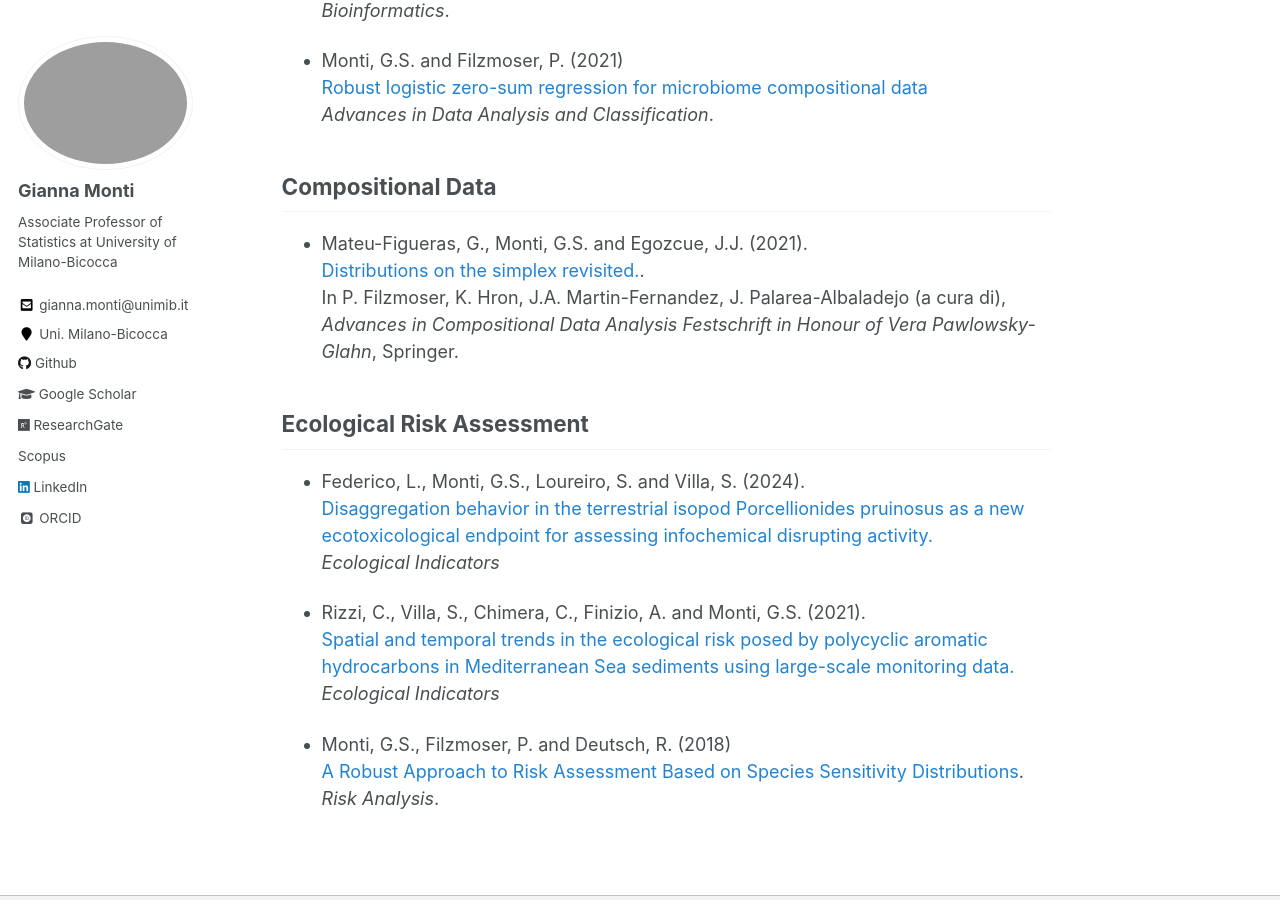
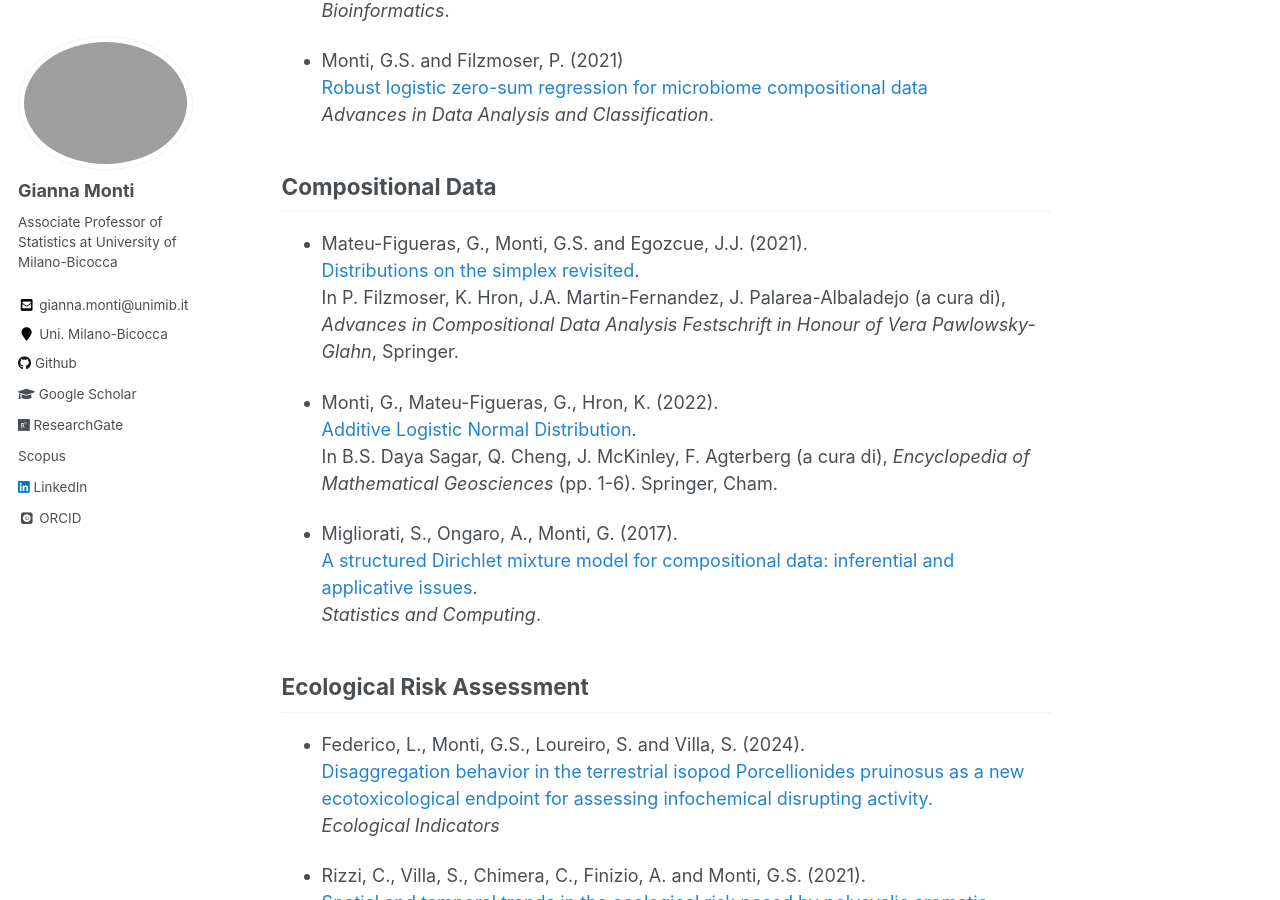
Before and after one commit to giannamonti/giannamonti.github.io, a Jekyll site: the page built from _pages/publications.md, in a window 1280 px wide and 900 px high, scrolled down 532 px. Built offline with Jekyll 4.4.1, drawn with Linux system fonts in a browser that asks for light colours; some web fonts are replaced; a style sheet for code colours, icons or effects is not loaded.

Commit message:
publications

```diff
--- a/_pages/publications.md
+++ b/_pages/publications.md
@@ -20,8 +20,11 @@ For a complete list, please visit my [Scopus Profile](https://www.scopus.com/aut
 ## Compositional Data
 
 - Mateu-Figueras, G., Monti, G.S. and Egozcue, J.J. (2021). <br>
-  [Distributions on the simplex revisited.](https://link.springer.com/chapter/10.1007/978-3-030-71175-7_4). <br> In P. Filzmoser, K. Hron, J.A. Martin-Fernandez, J. Palarea-Albaladejo (a cura di), *Advances in Compositional Data Analysis Festschrift in Honour of Vera Pawlowsky-Glahn*, Springer.
+  [Distributions on the simplex revisited](https://link.springer.com/chapter/10.1007/978-3-030-71175-7_4). <br> In P. Filzmoser, K. Hron, J.A. Martin-Fernandez, J. Palarea-Albaladejo (a cura di), *Advances in Compositional Data Analysis Festschrift in Honour of Vera Pawlowsky-Glahn*, Springer.
 
+- Monti, G., Mateu-Figueras, G., Hron, K. (2022). <br> [Additive Logistic Normal  Distribution](https://link.springer.com/content/pdf/10.1007/978-3-030-26050-7_39-1). <br> In B.S. Daya Sagar, Q. Cheng, J. McKinley, F. Agterberg (a cura di), *Encyclopedia of Mathematical Geosciences* (pp. 1-6). Springer, Cham.
+
+- Migliorati, S., Ongaro, A., Monti, G. (2017). <br> [A structured Dirichlet mixture model for compositional data: inferential and applicative issues](https://link.springer.com/article/10.1007/s11222-016-9665-y). <br> *Statistics and Computing*.
 
 ## Ecological Risk Assessment
 
```
